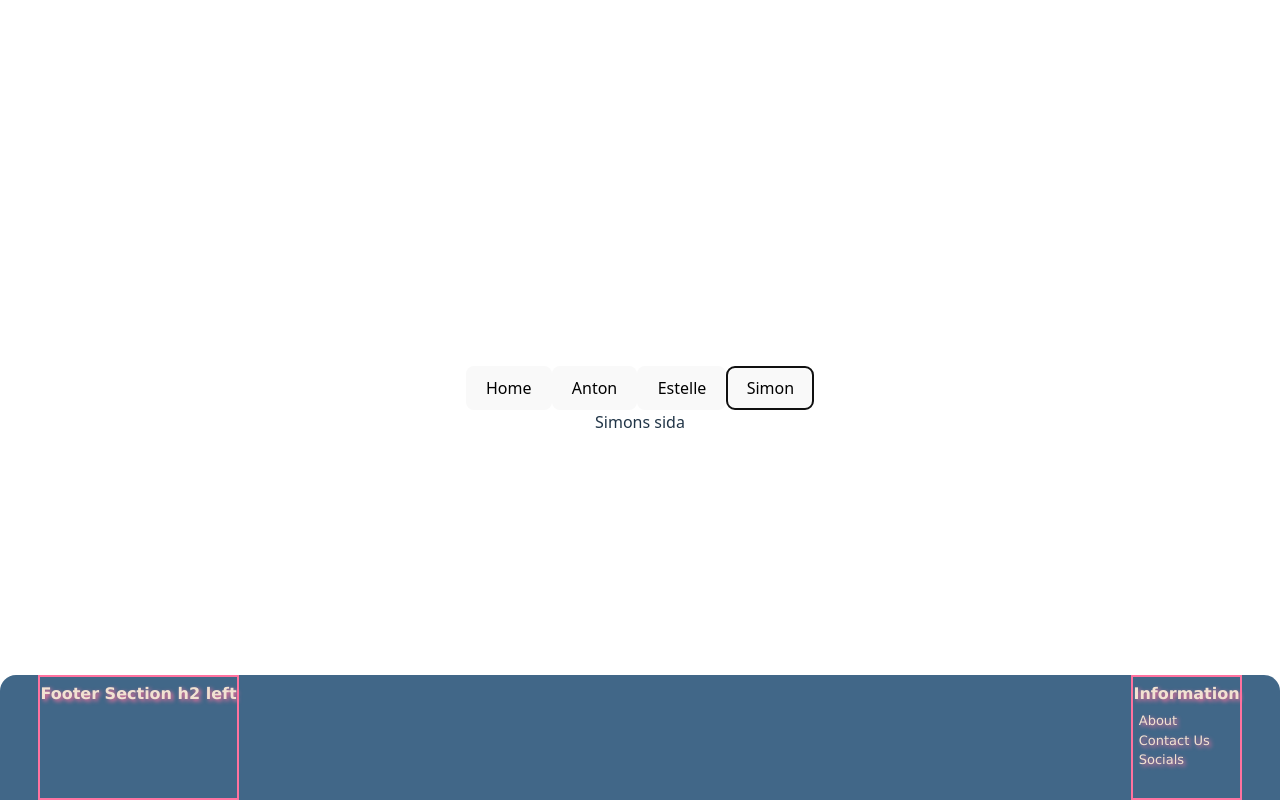
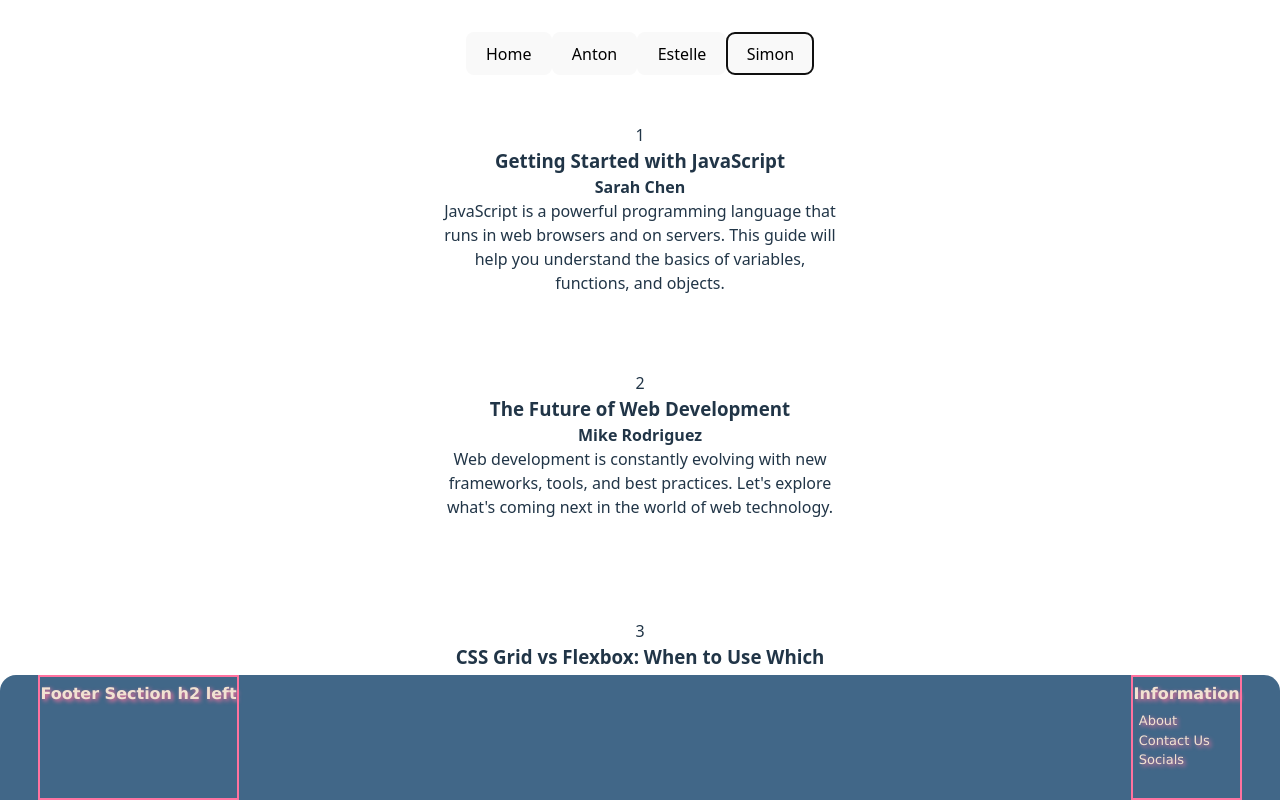
Before and after one commit to anton-jj/blogg-grupp4, a React (Vite) app in the folder blogg-grupp4/: page / in a window 1280 px wide. Both pictures are taken after a click on the button "Simon". Shown: the top 800 px of the page. Built offline with nearby package versions, Linux system fonts and the light colour scheme.

Commit message:
sida med dummy posts

```diff
--- a/blogg-grupp4/src/pages/simon.jsx
+++ b/blogg-grupp4/src/pages/simon.jsx
@@ -1,3 +1,75 @@
+
+import "../simonStyle.css";
+
+
+class BlogPost {
+    constructor(title, id, content, author) {
+        this.title = title;
+        this.id = id;
+        this.content = content;
+        this.author = author;
+    }
+}
+
+
 export function SimonSida() {
-    return <div>Simons sida</div>;
+    const blogPosts = [
+    new BlogPost(
+        "Getting Started with JavaScript",
+        1,
+        "JavaScript is a powerful programming language that runs in web browsers and on servers. This guide will help you understand the basics of variables, functions, and objects.",
+        "Sarah Chen"
+    ),
+    new BlogPost(
+        "The Future of Web Development",
+        2,
+        "Web development is constantly evolving with new frameworks, tools, and best practices. Let's explore what's coming next in the world of web technology.",
+        "Mike Rodriguez"
+    ),
+    new BlogPost(
+        "CSS Grid vs Flexbox: When to Use Which",
+        3,
+        "Both CSS Grid and Flexbox are powerful layout systems, but they serve different purposes. Understanding when to use each one will make you a better developer.",
+        "Emily Watson"
+    ),
+    new BlogPost(
+        "Building Accessible Web Applications",
+        4,
+        "Accessibility isn't just nice to have—it's essential. Learn how to create web applications that work for everyone, including users with disabilities.",
+        "David Park"
+    ),
+    new BlogPost(
+        "Introduction to Node.js",
+        5,
+        "Node.js allows you to run JavaScript on the server side. Discover how to build scalable backend applications using this popular runtime environment.",
+        "Lisa Thompson"
+    ),
+    new BlogPost(
+        "React Hooks: A Complete Guide",
+        6,
+        "React Hooks changed the way we write React components. This comprehensive guide covers useState, useEffect, and custom hooks with practical examples.",
+        "Alex Kumar"
+    ),
+
+];
+
+    return (
+    <div>
+
+        {blogPosts.map((post) =>
+
+        <section className="post">
+            <div className="post-content">
+            <p>{post.id}</p>
+            <h3>{post.title}</h3>
+            <h4>{post.author}</h4>
+            <p>{post.content}</p>
+            </div>
+        </section>
+
+        )}
+    </div>
+    );
 }
+
+    //formatera css amigastyle, box i mitten
--- /dev/null
+++ b/blogg-grupp4/src/simonStyle.css
@@ -0,0 +1,8 @@
+.post {
+
+display: flex;
+flex-direction: column;
+ height: 200px;
+ width: 400px;
+ margin: 3rem;
+}
```
